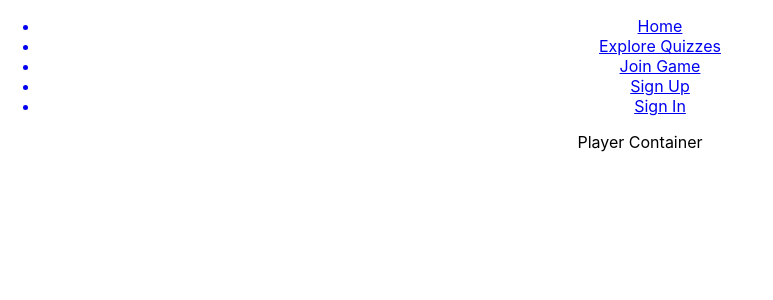
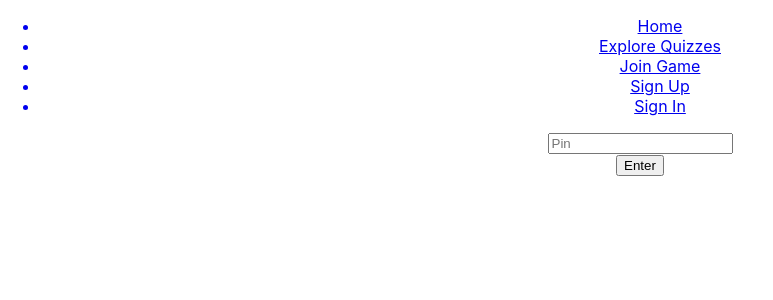
Before and after one commit to alexanderchao123/kwizit-frontend, a React (Create React App) app: page /rounds/player/join in a window 1280 px wide. Shown: the top 300 px of the page, without its empty margins (0-773 px from the left). Built offline with nearby package versions, Linux system fonts and the light colour scheme.

Commit message:
delete RoundContainer component and import RoundHostContainer and RoundPlayerContainer components into App component

```diff
--- a/src/App.js
+++ b/src/App.js
@@ -4,7 +4,8 @@ import { connect } from 'react-redux'
 import NavContainer from './containers/NavContainer'
 import UserContainer from './containers/UserContainer'
 import QuizContainer from './containers/QuizContainer'
-import RoundContainer from './containers/RoundContainer'
+import RoundHostContainer from './containers/RoundHostContainer'
+import RoundPlayerContainer from './containers/RoundPlayerContainer'
 import Home from './components/layouts/Home';
 import { authenticateToken } from './store/actions/UserActions'
 import './App.css';
@@ -17,7 +18,8 @@ class App extends Component {
         <Switch>
           <Route path="/users" component={UserContainer}/>
           <Route path="/quizzes" component={QuizContainer}/>
-          <Route path="/rounds" component={RoundContainer} />
+          <Route path="/rounds/host" render={(props) => <RoundHostContainer {...props}/>} />
+          <Route path="/rounds/player" render={(props) => <RoundPlayerContainer {...props}/>} />
           <Route path="/" component={Home}/>
         </Switch>
       </div>
--- a/src/containers/RoundContainer.js
+++ /dev/null
@@ -1,19 +0,0 @@
-import React, { Component, Fragment } from 'react'
-import { Switch, Route } from 'react-router-dom'
-import RoundPlayerContainer from './RoundPlayerContainer'
-import RoundHostContainer from './RoundHostContainer'
-
-class RoundContainer extends Component {
-  render() {
-    return(
-      <Fragment>
-        <Switch>
-          <Route path="/rounds/player" render={(props) => <RoundPlayerContainer {...props}/>}/>
-          <Route path="/rounds/host" render={(props) => <RoundHostContainer {...props}/>}/>
-        </Switch>
-      </Fragment>
-    )
-  }
-}
-
-export default RoundContainer
--- a/src/containers/RoundPlayerContainer.js
+++ b/src/containers/RoundPlayerContainer.js
@@ -1,10 +1,15 @@
-import React, { Component } from 'react'
+import React, { Component, Fragment } from 'react'
+import { Switch, Route } from 'react-router-dom'
 import RoundJoin from '../components/rounds/RoundJoin'
 
 class RoundPlayerContainer extends Component {
   render() {
     return(
-      <div>Player Container</div>
+      <Fragment>
+        <Switch>
+          <Route path="/rounds/player/join" render={(props) => <RoundJoin {...props}/>}/>
+        </Switch>
+      </Fragment>
     )
   }
 }
```
